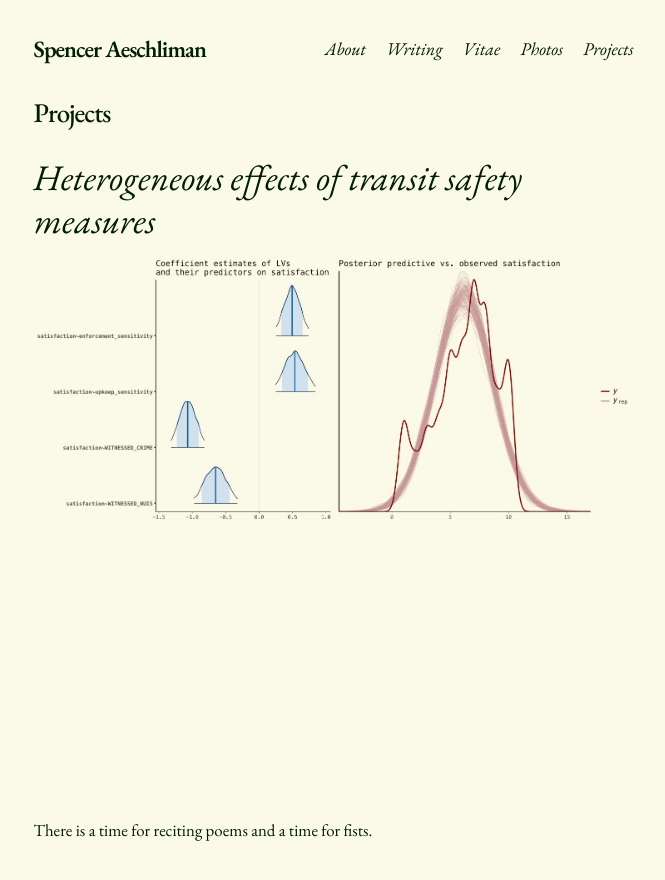
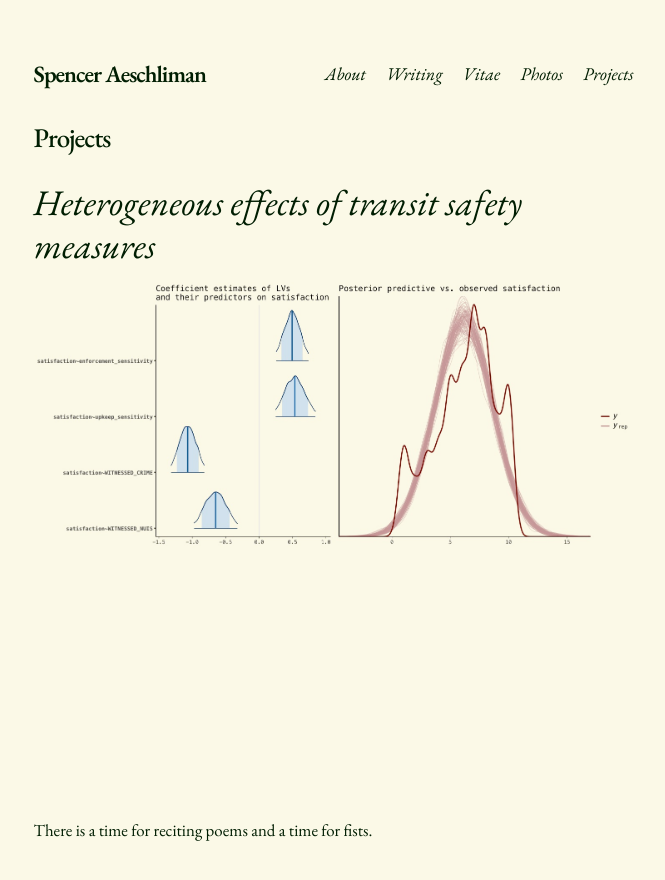
Before and after one commit to s-aeschliman/s-aeschliman.github.io, a Jekyll site: the page built from docs/projects.md, in a window 1280 px wide. Shown: the top 880 px of the page, without its empty margins (278-943 px from the left). Built offline with Jekyll 4.4.1, drawn with Linux system fonts in a browser that asks for light colours; some web fonts are replaced.

Commit message:
pc spacing

```diff
--- a/docs/_sass/minima/_layout.scss
+++ b/docs/_sass/minima/_layout.scss
@@ -12,7 +12,7 @@
  * Site header
  */
 .site-header {
-  border-top: 25px solid $background-color;
+  border-top: 50px solid $background-color;
   border-bottom: 25px solid $background-color;
   min-height: $spacing-unit * 1.5; /*1.865 */
   background-color: $background-color;
```
